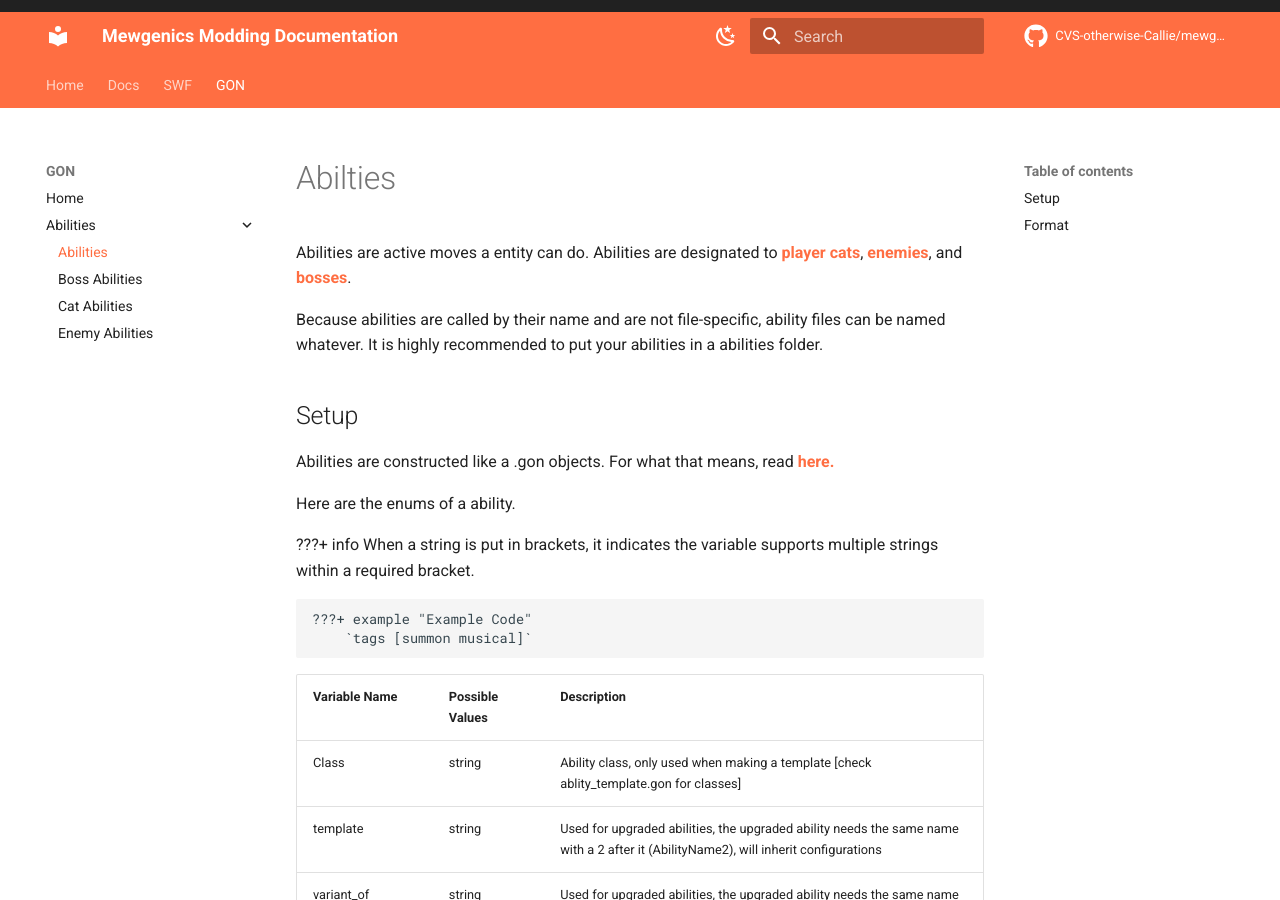
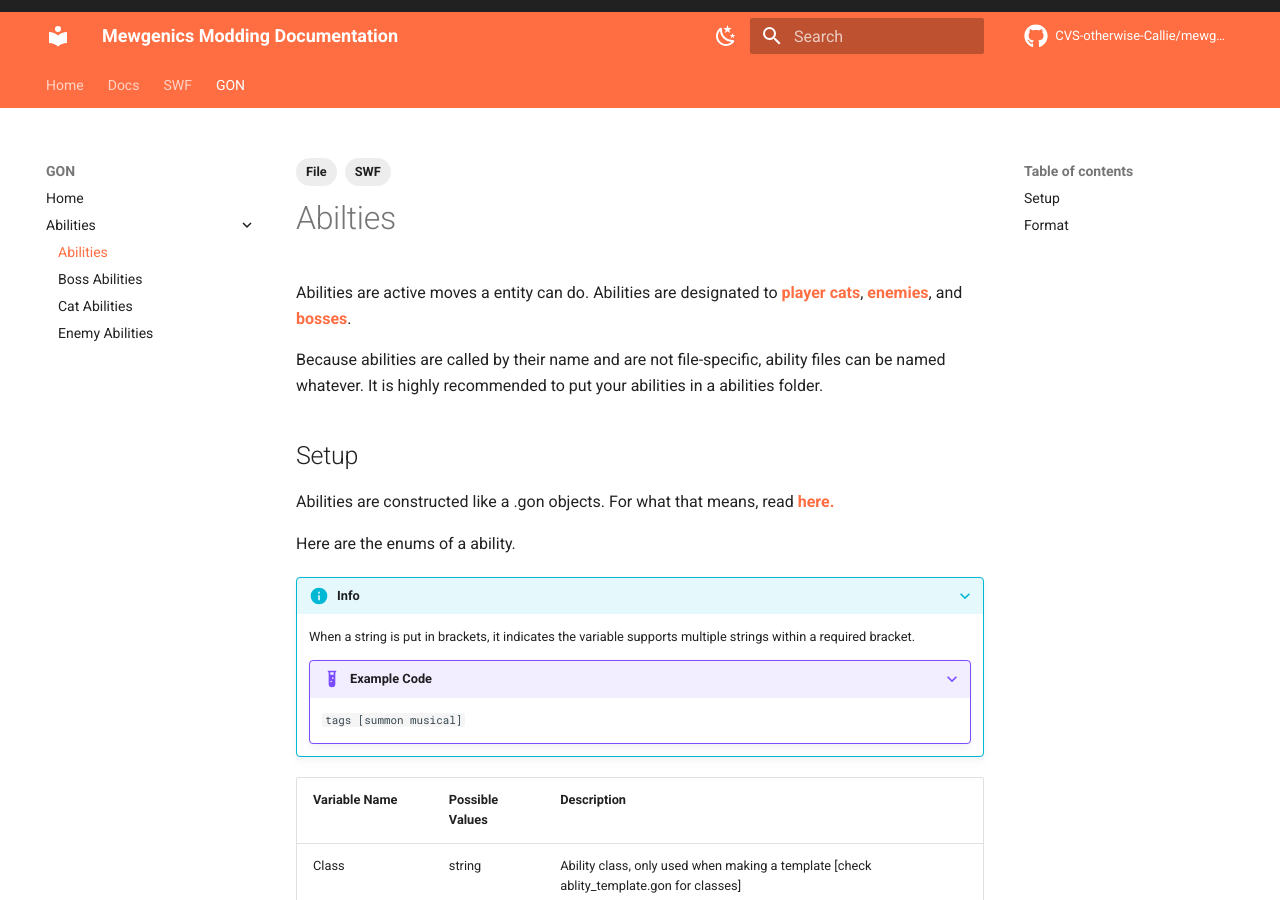
Before and after one commit to CVS-otherwise-Callie/mewgenics-modding-documents, an MkDocs documentation site: the page built from docs/gon/abi_abilitieshome.md, in a window 1280 px wide and 900 px high. Built offline with MkDocs 1.6.1 and Material for MkDocs 9.7.7, drawn with Linux system fonts in a browser that asks for light colours; nearby versions of some CDN libraries; library files that are not in the unit come from our copies; comment, search, counter and statistics services are not loaded; the version menu is left out; some of the changed lines change nothing that is shown.

Commit message:
DOES THIS WORK??? HUH???

```diff
--- a/mkdocs.yml
+++ b/mkdocs.yml
@@ -51,7 +51,56 @@ theme:
           toggle:
             icon: material/weather-sunny
             name: Switch to light mode
-
+markdown_extensions:
+  - toc:
+      permalink: ⚓︎
+      toc_depth: 3
+  - pymdownx.highlight:
+      linenums: true
+  - pymdownx.superfences:
+      custom_fences:
+        - name: mermaid
+          class: mermaid
+          format: !!python/name:pymdownx.superfences.fence_code_format
+  - pymdownx.inlinehilite
+  - pymdownx.snippets:
+      check_paths: true
+      url_download: true
+  - admonition
+  - pymdownx.details
+  - pymdownx.emoji:
+      emoji_index: !!python/name:materialx.emoji.twemoji
+      emoji_generator: !!python/name:materialx.emoji.to_svg
+  - pymdownx.tabbed:
+      alternate_style: true
+  - attr_list
+plugins:
+  - search:
+      separator: '[\s\-\.\_\·]+'
+  - git-revision-date-localized:
+      fallback_to_build_date: true
+      type: date
+  - tags:
+      tags_file: tags.md
+extra:
+  social:
+    - icon: fontawesome/brands/github
+      link: https://github.com/CVS-otherwise-Callie/mewgenics-modding-documents
+      name: "Mewgenics Modding Wiki on Github"
+  version:
+    provider: mike
+    default: rep
+  analytics:
+    provider: google
+    property: G-ZBKP3LLT96
+extra_css:
+    - css/custom.css
+extra_javascript:
+    - https://ajax.googleapis.com/ajax/libs/jquery/3.6.1/jquery.min.js
+    - https://unpkg.com/tablesort@5.3.0/dist/tablesort.min.js
+    - js/tablesort.number.min.js
+    - js/customJS.js
+    - js/jquery.mark.min.js
 copyright: "Copyright &copy; 2026 CVS-Otherwise-Callie (Discord: ia_svc)"
 repo_url: https://github.com/CVS-otherwise-Callie/mewgenics-modding-documents
 repo_name: CVS-otherwise-Callie/mewgenics-modding-documents
```
